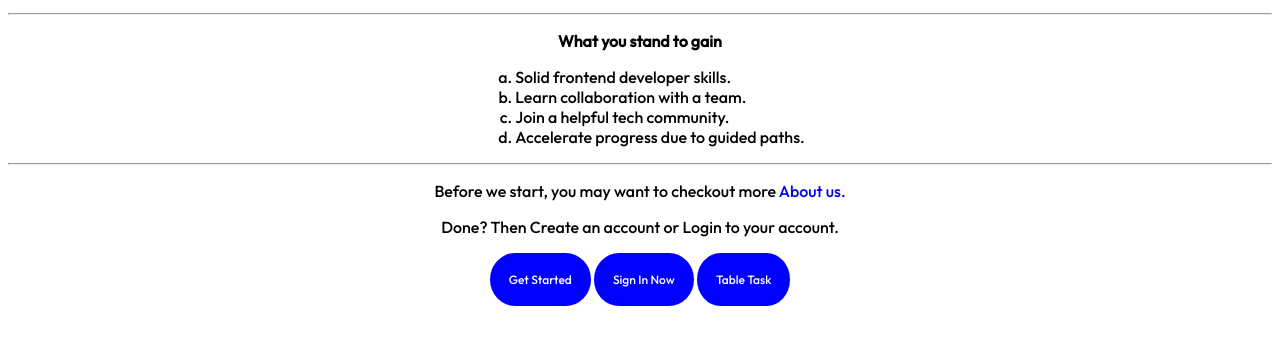
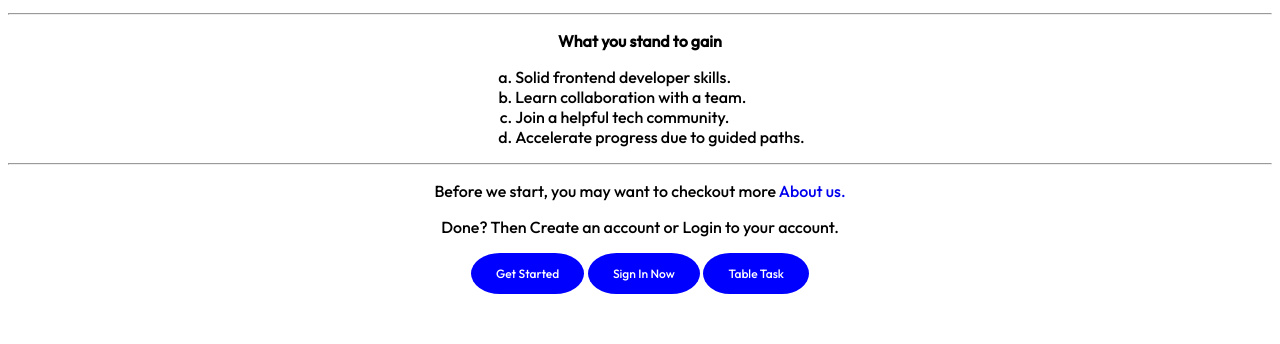
Before and after one commit to imremsleepin/jtp_example, a plain HTML site: page index.html in a window 1280 px wide. Shown: the part 244-588 px from the top of the page. Drawn offline with Linux system fonts and the light colour scheme.

Commit message:
Update styles.css

```diff
--- a/styles.css
+++ b/styles.css
@@ -13,7 +13,7 @@ button{
     cursor:pointer;
     border-radius: 50%/100%;
     border: none;
-    padding: 1.5%;
+    padding: 1% 2% 1% 2%;
     text-align: center;
     font-size: 75%;
 }
```
